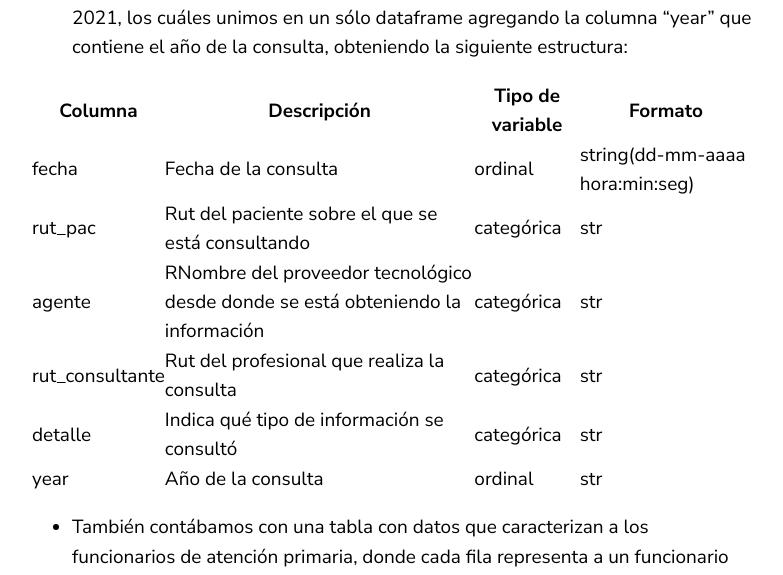
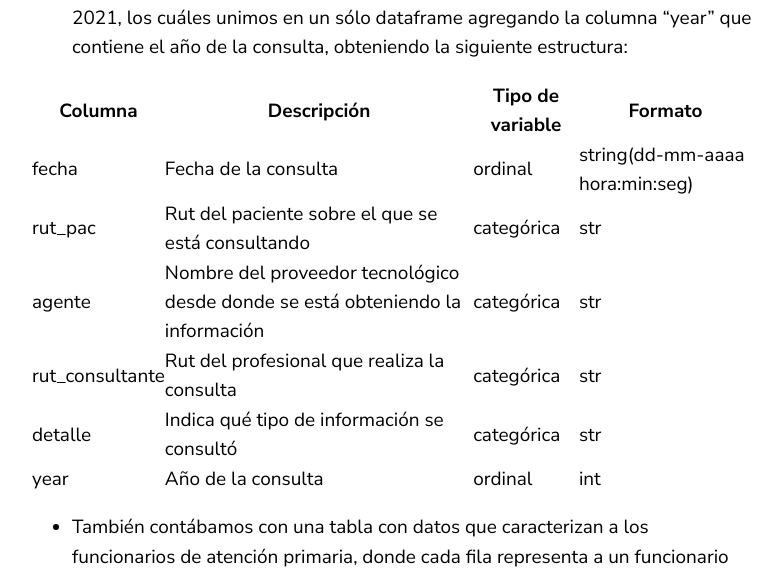
Before and after one commit to mariajoseOB/proyecto-viau-public1, a Jekyll site: the page built from _posts/2021-12-12-Datos.markdown, in a window 1280 px wide and 900 px high, scrolled down 486 px. Shown: the top 575 px of the window, without its empty margins (68-851 px from the left). Built offline with Jekyll 4.4.1, drawn with Linux system fonts in a browser that asks for light colours.

Commit message:
Update 2021-12-12-Datos.markdown

```diff
--- a/_posts/2021-12-12-Datos.markdown
+++ b/_posts/2021-12-12-Datos.markdown
@@ -7,53 +7,14 @@ Los datos utilizados fueron facilitados directamente por el equipo de SSMSO.
 
 - Se nos entregaron 3 datasets con los logs (consultas) de los años 2019, 2020 y 2021, los cuáles unimos en un sólo dataframe agregando la columna "year" que contiene el año de la consulta, obteniendo la siguiente estructura:
 
-
-<table class="default">
-
-<tr>
-<th>Columna</th>
-<th>Descripción</th>
-<th>Tipo de variable</th>
-<th>Formato</th>
-</tr>
-<tr>
-<td>fecha</td>
-<td>Fecha de la consulta</td>
-<td>ordinal</td>
-<td>string(dd-mm-aaaa hora:min:seg)</td>
-</tr>
-<tr>
-<td>rut_pac</td>
-<td>Rut del paciente sobre el que se está consultando</td>
-<td>categórica</td>
-<td>str</td>
-</tr>
-<tr>
-<td>agente</td>
-<td>RNombre del proveedor tecnológico desde donde se está obteniendo la información</td>
-<td>categórica</td>
-<td>str</td>
-</tr>
-<tr>
-<td>rut_consultante</td>
-<td>Rut del profesional que realiza la consulta</td>
-<td>categórica</td>
-<td>str</td>
-</tr>
-<tr>
-<td>detalle</td>
-<td>Indica qué tipo de información se consultó</td>
-<td>categórica</td>
-<td>str</td>
-</tr>
-<tr>
-<td>year</td>
-<td>Año de la consulta</td>
-<td>ordinal</td>
-<td>str</td>
-</tr>
-
-</table>
+|Columna|Descripción|Tipo de variable|Formato
+|---|---|---|---
+|fecha|Fecha de la consulta|ordinal|string(dd-mm-aaaa hora:min:seg)
+|rut_pac|Rut del paciente sobre el que se está consultando|categórica|str
+|agente|Nombre del proveedor tecnológico desde donde se está obteniendo la información|categórica|str
+|rut_consultante|Rut del profesional que realiza la consulta|categórica|str
+|detalle|Indica qué tipo de información se consultó|categórica|str
+|year|Año de la consulta|ordinal|int
 
 - También contábamos con una tabla con datos que caracterizan a los funcionarios de atención primaria, donde cada fila representa a un funcionario en un establecimiento. Luego de hacer la limpieza de esta tabla obtuvimos una estructura como la que se muestra a continuación:
 
```
